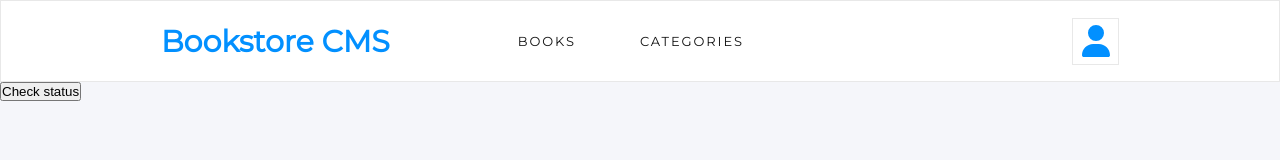
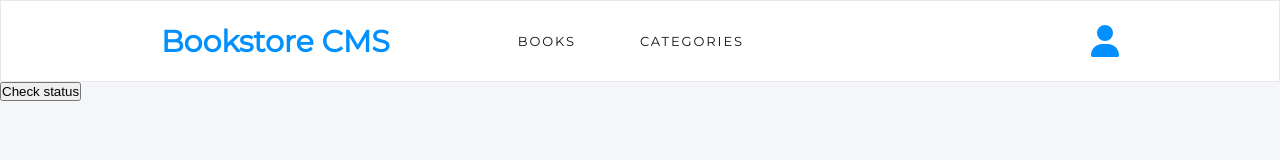
Before and after one commit to Sajeelzafar/BookWebsite, a React (Create React App) app: page /categories in a window 1280 px wide. Shown: the top 160 px of the page. Built offline with nearby package versions, Linux system fonts and the light colour scheme.

Commit message:
Added hover effect

```diff
--- a/src/App.css
+++ b/src/App.css
@@ -62,16 +62,11 @@ body {
   letter-spacing: 1.9px;
   color: var(--black-two);
   text-decoration: none;
+  opacity: 1;
 }
 
-.Oval {
-  width: 2.813rem;
-  height: 2.813rem;
-  display: flex;
-  align-items: center;
-  justify-content: center;
-  border: solid 1px #e8e8e8;
-  cursor: pointer;
+.navBarItem:hover {
+  opacity: 0.5;
 }
 
 .userIcon {
```
